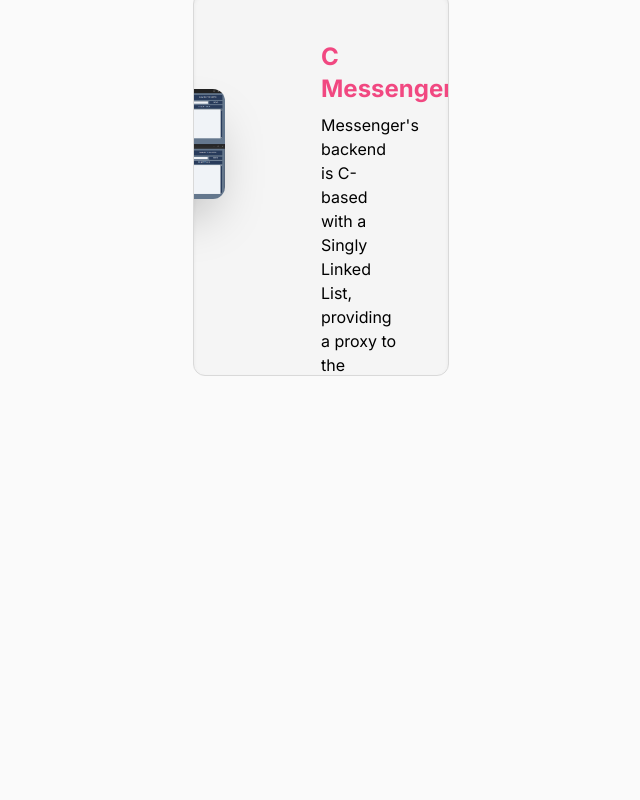
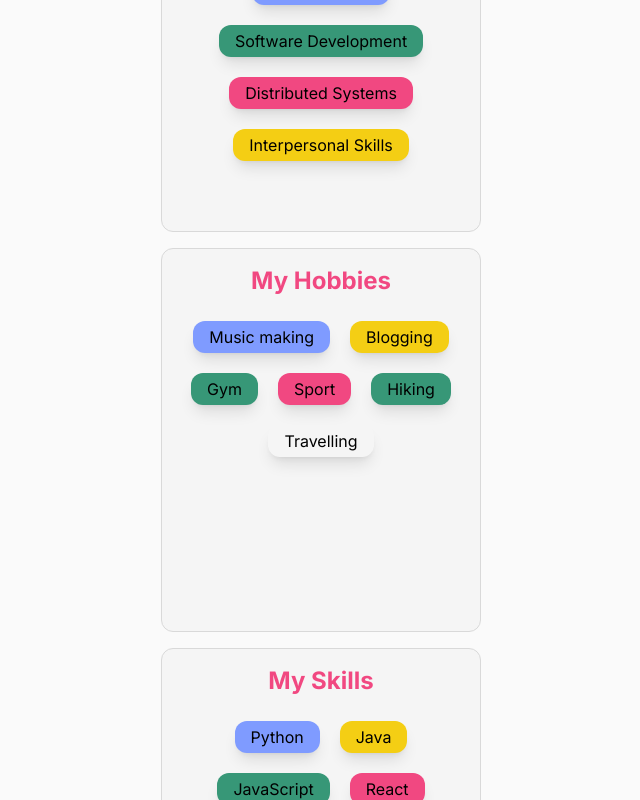
Before and after one commit to MarkGuo2002/markguo-portfolio, a React (Create React App) app: page / in a window 1280 px wide. Shown: the part 1840-2640 px from the top of the page, without its empty margins (319-959 px from the left). Before the commit the page ends 2360 px from the top, so only its background shows below. Built offline with nearby package versions, Linux system fonts and the light colour scheme.

Commit message:
Projects added and working on about me-additional info

```diff
--- a/src/AboutMe.js
+++ b/src/AboutMe.js
@@ -5,6 +5,8 @@ import scratch from './assets/scratch.png';
 import uc3m from './assets/uc3m.png';
 import satec from './assets/satec.png';
 import graduate from './assets/graduate.png';
+
+import AdditionalInfo from './AdditionalInfo';
 
 
 let timeline = [
@@ -62,13 +64,20 @@ const AboutMe = () => {
             <h1>About Me</h1>
             <p className=" text-gray-500">Let me tell the story once again...</p>
             <p className=" text-gray-300 italic">Try hovering through the timeline ;)</p>
-            <div className="timeline-container w-full my-4">
+            <div className="timeline-container w-full mt-4 mb-12">
                 {timelineContainer}
 
-            </div>
+            </div >
+            <AdditionalInfo />
+
         </div>
     );
     }
+
+
+
+
+
 
 
 
--- /dev/null
+++ b/src/AdditionalInfo.js
@@ -0,0 +1,67 @@
+import Tag from "./Tag";
+
+
+
+
+
+const AdditionalInfo = () => {
+    return (
+        <div className="flex flex-wrap gap-4 items-center justify-center">
+            <MyInterests />
+            <MyHobbies />
+            <MySkills />
+        </div>
+
+    );
+    }
+
+
+
+const MyInterests = () => {
+    return (
+        <div className="max-w-[20rem] h-96 rounded-xl border-darkgray border-[1px] p-4 bg-hoverGray flex flex-col items-center">
+           <h3 className="text-primary">My Interests</h3>
+            <div className="flex flex-wrap items-center justify-center gap-5 mt-6">
+            <Tag text="Cloud Solutions" color="myyellow"/>
+            <Tag text="Cybersecurity" color="myblue"/>
+            <Tag text="Software Development" color="mygreen" />
+            <Tag text="Distributed Systems" color="primary"/>
+            <Tag text="Interpersonal Skills" color="myyellow"/>
+            </div>
+        </div>
+    );
+    }
+
+const MyHobbies = () => {
+    return (
+        <div className="max-w-[20rem] h-96 rounded-xl border-darkgray border-[1px] p-4 bg-hoverGray flex-col flex items-center">
+           <h3 className="text-primary">My Hobbies</h3>
+            <div className="flex flex-wrap items-center justify-center gap-5 mt-6">
+            <Tag text="Music making" color="myblue"/>
+            <Tag text="Blogging" color="myyellow"/>
+            <Tag text="Gym" color="mygreen" />
+            <Tag text="Sport" color="primary"/>
+            <Tag text="Hiking" color="mygreen"/>
+            <Tag text="Travelling" color="myyblue"/>
+
+            </div>
+        </div>
+    );
+    }
+
+const MySkills = () => {
+    return (
+        <div className="max-w-[20rem] h-96 rounded-xl border-darkgray border-[1px] p-4 bg-hoverGray flex-col flex items-center">
+           <h3 className="text-primary">My Skills</h3>
+            <div className="flex flex-wrap items-center justify-center gap-5 mt-6">
+            <Tag text="Python" color="myblue"/>
+            <Tag text="Java" color="myyellow"/>
+            <Tag text="JavaScript" color="mygreen" />
+            <Tag text="React" color="primary"/>
+            </div>
+        </div>
+    );
+    }
+
+
+export default AdditionalInfo;
--- a/src/CardProject.js
+++ b/src/CardProject.js
@@ -1,32 +1,31 @@
 import { FaRegCalendarAlt } from "react-icons/fa";
-import messenger from "./assets/messenger.png"
+
 import Tag from "./Tag";
 
-const CardProject = () =>{
+const CardProject = ( {image, title, description, date, taglist} ) =>{
+    const tagsContainer = taglist.map((item) => (
+        <Tag text={item} />
+    ))
     return(
         <>
-        <div className="relative flex cursor-pointer card-container w-full bg-hoverGray rounded-xl border-[1px] py-12 border-darkgray sm:h-fit lg:h-96 shadow-inner overflow-hidden group hover:shadow-primary hover:brightness-95 transition-all duration-500">
+        <div className="relative flex items-center cursor-pointer card-container max-w-[52rem] bg-hoverGray rounded-xl border-[1px] py-6  border-darkgray h-fit shadow-inner overflow-hidden group hover:shadow-primary hover:brightness-95 transition-all duration-500">
 
         <div className="px-4 py-2 bg-primary right-0 bottom-0 absolute rounded-tl-xl rounded-br-xl text-white font-semibold drop-shadow-md
                         opacity-0 translate-x-4 group-hover:opacity-100 group-hover:translate-x-0 transition-all duration-500 ease-in-out"> Learn more → </div>
 
-            <img src={messenger} className="relative right-24 top-12 w-6/12 h-fit object-cover group-gover rounded-xl shadow-2xl
+            <img src={image} className="relative right-24 top-12 w-6/12 h-fit object-cover group-gover rounded-xl all-directions-shadow
                                             group-hover:translate-x-12 group-hover:-translate-y-4 group-hover:rotate-3 transition-all duration-500 ease-in-out" />
 
             <div className="w-6/12 pr-12 description-container flex flex-col gap-2">
-                <h3 className="text-primary">C Messenger</h3>
-                <p>Messenger's backend is C-based with a Singly Linked List, providing a proxy to the frontend which is Python-based with Tkinter, communicating via sockets.</p>
+                <h3 className="text-primary">{title}</h3>
+                <p>{description}</p>
                 <div className="flex gap-2 items-center text-gray-600">
                     <FaRegCalendarAlt size={"1rem"}/>
-                    <p>May 2023</p>
+                    <p>{date}</p>
                 </div>
                 <div className="tag-container flex flex-wrap gap-2 w-full">
-                    <Tag text={'C'}/>
-                    <Tag text={'Python'}/>
-                    <Tag text={'Tkinter'}/>
-                    <Tag text={'Sockets'}/>
-                    <Tag text={'Data structures'}/>
-                    <Tag text={'Client-Server'}/>
+                    {tagsContainer}
+
                 </div>
             </div>
         </div>
--- a/src/Projects.js
+++ b/src/Projects.js
@@ -1,15 +1,74 @@
 import CardProject from "./CardProject";
+import messenger from "./assets/messenger.png"
+import gameengine from "./assets/game-engine-demo.gif"
+import mytv from "./assets/mytv.png"
+import digitaltwin from "./assets/digitaltwin.png"
+import ablog from "./assets/ablog.png"
+
+const projects = [
+    {
+        "image": messenger,
+        "title":"C Messenger",
+        "description":"Messenger's backend is C-based with a Singly Linked List, providing a proxy to the frontend which is Python-based with Tkinter, communicating via sockets.",
+        "date":"May 2023",
+        "tags": ["C", "Python", "TKinter", "Sockets", "Data Structure", "Client-Server"]
+    },
+    {
+        "image": gameengine,
+        "title":"C++ Simple FPS Game Engine",
+        "description":"A simple game engine developed using ASCII Characters, applying Game Dev techniques such as Ray Casting. The engine is capable of rendering a user predifined map.",
+        "date":"Feb 2023",
+        "tags": ["C++", "Game Dev", "Ray Casting", "ASCII", "Linear Algebra"]
+    },
+    {
+        "image": mytv,
+        "title":"MyTV",
+        "description":"Web application that allows users to control the application from their phone, using sockets to communicate with the server. Developed in Node.js, using Express.js, and Socket.io. Frontend developed in HTML/CSS and JavaScript.",
+        "date":"Jan 2023",
+        "tags": ["Express.js", "Node.js", "Socket.io", "HTML/CSS", "JavaScript"]
+    },
+    {
+        "image": digitaltwin,
+        "title":"Digital Twin of a Vehicle",
+        "description":"The project creates a Python-based digital twin of a vehicle that communicates with a message router via MQTT, enabling API calls to microservices like telemetry logging and vehicle management. Components are containerized with Docker and orchestrated using Docker Compose.",
+        "date":"May 2024",
+        "tags": ["Python", "REST API", "Microservices", "Docker", "MQTT", "PostMan"]
+    },
+    {
+        "image": ablog,
+        "title":"Ablog",
+        "description":"A blog application developed in Python using Flask, SQLAlchemy, and SQLite. The application allows users to create, read, update, and delete posts.",
+        "date":"July 2024",
+        "tags": ["React", "TailwindCSS", "AWS", "PotgreSQL", "JWT", "REST", "Terraform", "Docker"]
+    }
+
+
+
+]
+
+
 
 
 const Projects = () => {
+    const projectsContainer = projects.map((item, index) => {
+        return(
+            <CardProject
+                key={index}
+                image={item.image}
+                title={item.title}
+                description={item.description}
+                date={item.date}
+                taglist={item.tags}
+            />
+        )
+    })
 
     return (
         <div className="flex flex-col items-center py-12">
             <h1>Projects</h1>
             <p className=" text-gray-500 italic">Not enough? I’m open to challenges, just contact me via email.</p>
-            <div className=" px-32 projects-container w-full my-4 flex justify-center">
-            <CardProject />
-
+            <div className=" projects-container w-full my-4 flex flex-col gap-8 justify-center items-center">
+                {projectsContainer}
             </div>
         </div>
     );
--- a/src/Tag.js
+++ b/src/Tag.js
@@ -1,8 +1,17 @@
-const Tag = ({ text, color="bg-white" }) => {
-    return(
-        <div className={`${color} text-black shadow-lg px-4 py-1 rounded-xl flex justify-center items-center w-fit`}>
-            <p>{text}</p>
-        </div>
-    )
-}
+const Tag = ({ text, color = "white" }) => {
+    const colorClasses = {
+      myyellow: 'bg-myyellow',
+      myblue: 'bg-myblue',
+      mygreen: 'bg-mygreen',
+      primary: 'bg-primary',
+      white: 'bg-white',
+    };
+
+    return (
+      <div className={`${colorClasses[color]} text-black shadow-lg px-4 py-1 rounded-xl flex justify-center items-center w-fit`}>
+        <p>{text}</p>
+      </div>
+    );
+  };
+
 export default Tag;
--- a/src/index.css
+++ b/src/index.css
@@ -27,6 +27,9 @@ h3 {
     @apply text-2xl font-bold  ;
 }
 
+.all-directions-shadow {
+    box-shadow: 0 10px 12px rgba(46, 46, 46, 0.1), 0 -10px 12px rgba(85, 85, 85, 0.1), 10px 0 12px rgba(71, 71, 71, 0.1), -10px 0 12px rgba(0, 0, 0, 0.1);
+  }
 
 
 @layer components {
--- a/tailwind.config.js
+++ b/tailwind.config.js
@@ -18,9 +18,9 @@ module.exports = {
         boxBgGray: '#E5E5E5',
         darkgray: '#D9D9D9',
         hoverGray: '#F5F5F5',
-        myYellow: '#F4CE14',
-        myGreen: '#379777',
-        myBlue: '#7F9BFF',
+        myyellow: '#F4CE14',
+        mygreen: '#379777',
+        myblue: '#7F9BFF',
       },
     },
   },
```
Also changed, not shown: src/assets/ablog.png (added), src/assets/digitaltwin.png (added).
